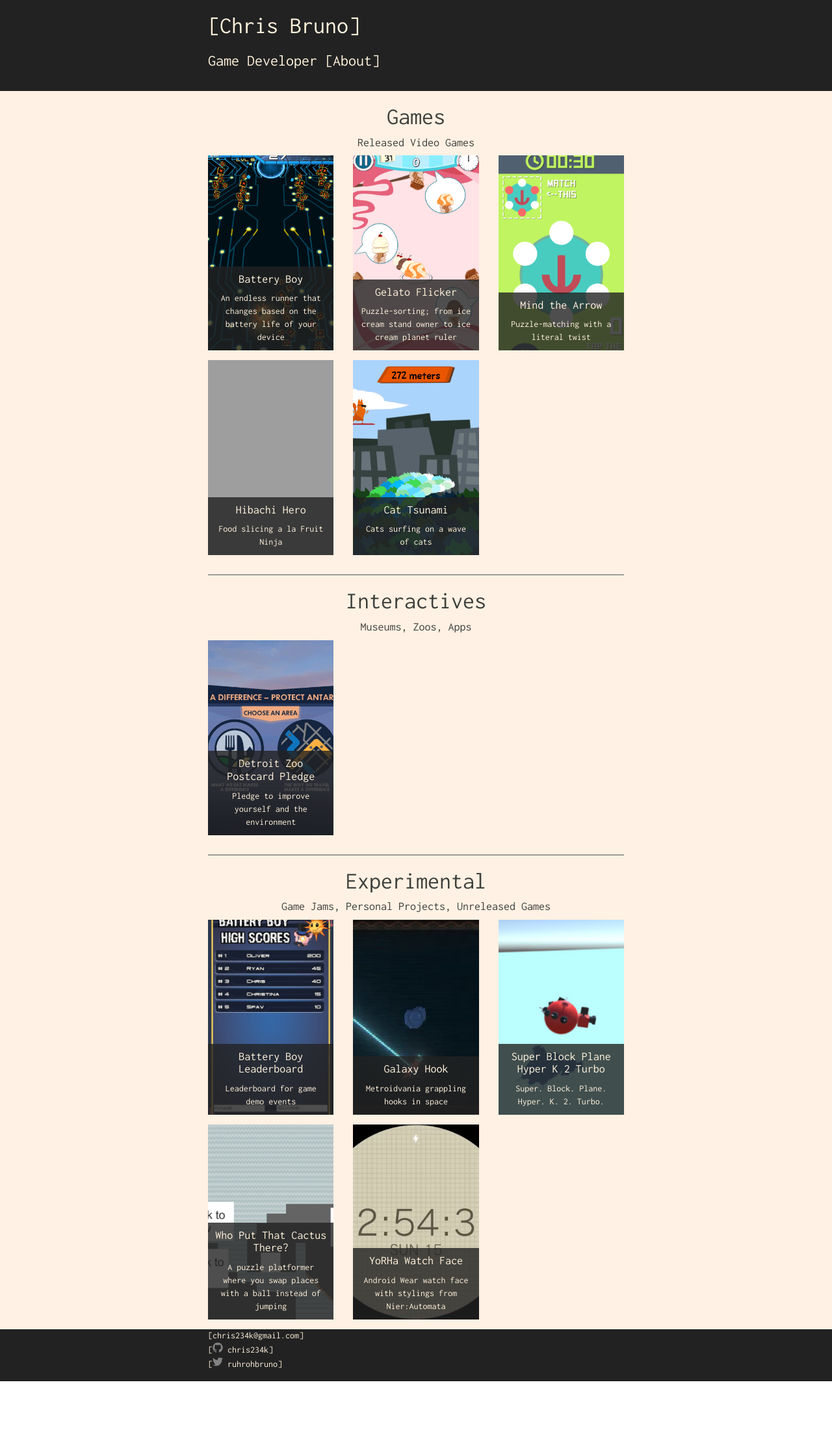
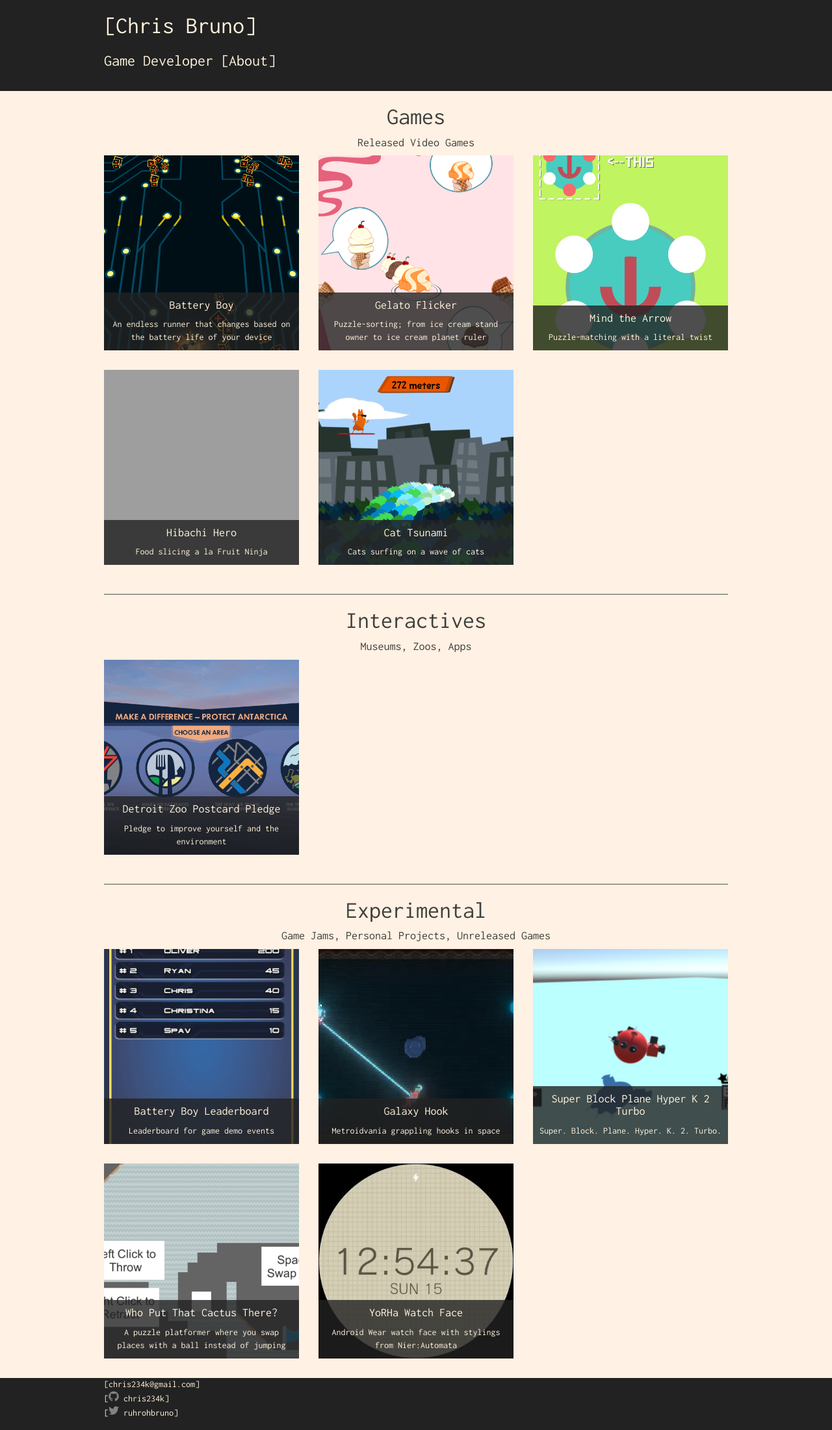
Before and after one commit to Chris234k/chris234k.github.io, a Jekyll site: the page built from index.html, in a window 1280 px wide. Shown: the whole page at 65% size. Built offline with Jekyll 4.4.1, drawn with Linux system fonts in a browser that asks for light colours; before the commit the page ends 2125 px from its top, so only the background shows below that; grey boxes are pictures that could not be loaded.

Commit message:
Increasing grid vertical spacing. Making the whole website support up to 960px instead of 640px width.

```diff
--- a/assets/css/style.scss
+++ b/assets/css/style.scss
@@ -102,7 +102,7 @@ hr {
 
 .inner {
     // position: relative;
-    max-width: 640px;
+    max-width: 960px;
     margin: 0 auto;
 }
 
--- a/index.html
+++ b/index.html
@@ -9,10 +9,10 @@ thumbnail: assets/images/me.jpg
   <h4>Released Video Games</h4>
 </span>
 <div class="row" style="text-align: center;">
+  <!-- a tag with display: block behaves exactly like a div -->
   {% assign games = site.games | sort: 'grid-rank' %}
   {% for game in games %}
-  <!-- a tag with display: block behaves exactly like a div -->
-  <a href="{{game.url}}" class="col-md-4 no-fancy" style="display: block; padding-bottom: 15px;">
+  <a href="{{game.url}}" class="col-md-4 no-fancy" style="display: block; padding-bottom: 30px;">
     <div class="center-cropped" style="background-image: url({{game.thumbnail}});">
       <span class="thumbnail_description">
     	<h4>{{game.title}}</h4>
@@ -30,10 +30,10 @@ thumbnail: assets/images/me.jpg
     <h4>Museums, Zoos, Apps</h4>
 </span>
 <div class="row" style="text-align: center;">
+  <!-- a tag with display: block behaves exactly like a div -->
   {% assign ints = site.interactives | sort: 'grid-rank' %}
   {% for int in ints %}
-  <!-- a tag with display: block behaves exactly like a div -->
-  <a href="{{int.url}}" class="col-md-4 no-fancy" style="display: block; padding-bottom: 15px;">
+  <a href="{{int.url}}" class="col-md-4 no-fancy" style="display: block; padding-bottom: 30px;">
     <div class="center-cropped" style="background-image: url({{int.thumbnail}});">
       <span class="thumbnail_description">
     	<h4>{{int.title}}</h4>
@@ -50,10 +50,10 @@ thumbnail: assets/images/me.jpg
     <h4>Game Jams, Personal Projects, Unreleased Games</h4>
 </span>
 <div class="row" style="text-align: center;">
+  <!-- a tag with display: block behaves exactly like a div -->
   {% assign exps = site.experimental | sort: 'grid-rank' %}
   {% for exp in exps %}
-  <!-- a tag with display: block behaves exactly like a div -->
-  <a href="{{exp.url}}" class="col-md-4 no-fancy" style="display: block; padding-bottom: 15px;">
+  <a href="{{exp.url}}" class="col-md-4 no-fancy" style="display: block; padding-bottom: 30px;">
     <div class="center-cropped" style="background-image: url({{exp.thumbnail}});">
       <span class="thumbnail_description">
     	<h4>{{exp.title}}</h4>
```
